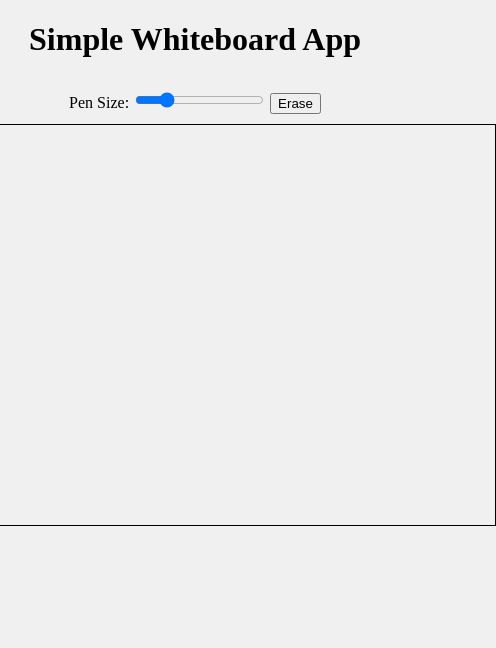
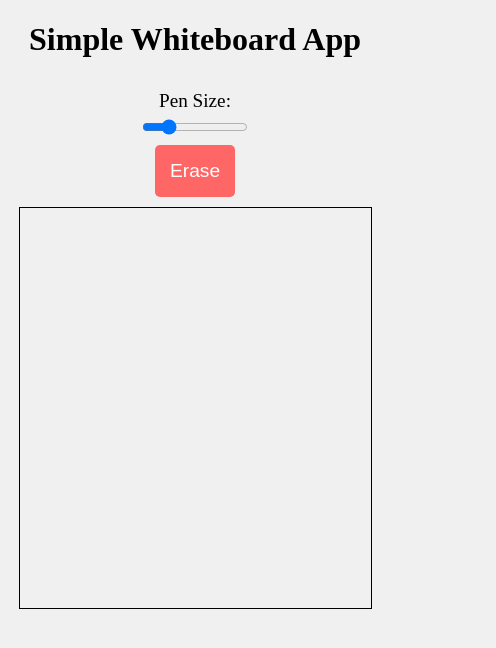
Before and after one commit to jonnychn/drawsomething, a plain HTML site: page index.html in a window 390 px wide. Shown: the whole page, 496 px wide, since content can reach past the window. Drawn offline with Linux system fonts and the light colour scheme.

Commit message:
Update index.html
Made the app more mobile-friendly by adjusting the canvas size and making the buttons and controls larger for easier interaction on touch devices.

```diff
--- a/index.html
+++ b/index.html
@@ -16,9 +16,37 @@
         #canvas {
             border: 1px solid black;
             touch-action: none;
+            width: 90vw;
+            height: 60vh;
+            max-width: 600px;
+            max-height: 400px;
         }
         #controls {
             margin: 10px;
+            display: flex;
+            flex-direction: column;
+            align-items: center;
+        }
+        #controls label {
+            margin-bottom: 5px;
+            font-size: 1.2em;
+        }
+        #penSize {
+            width: 80%;
+            max-width: 300px;
+            margin-bottom: 10px;
+        }
+        #eraseButton {
+            padding: 15px;
+            font-size: 1.2em;
+            background-color: #ff6666;
+            color: white;
+            border: none;
+            border-radius: 5px;
+            cursor: pointer;
+        }
+        #eraseButton:hover {
+            background-color: #ff4c4c;
         }
     </style>
 </head>
```
